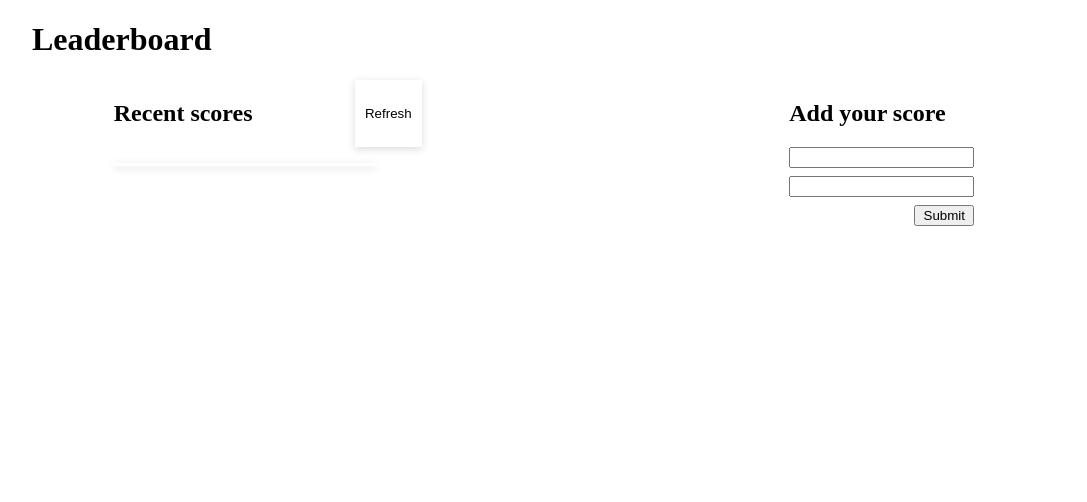
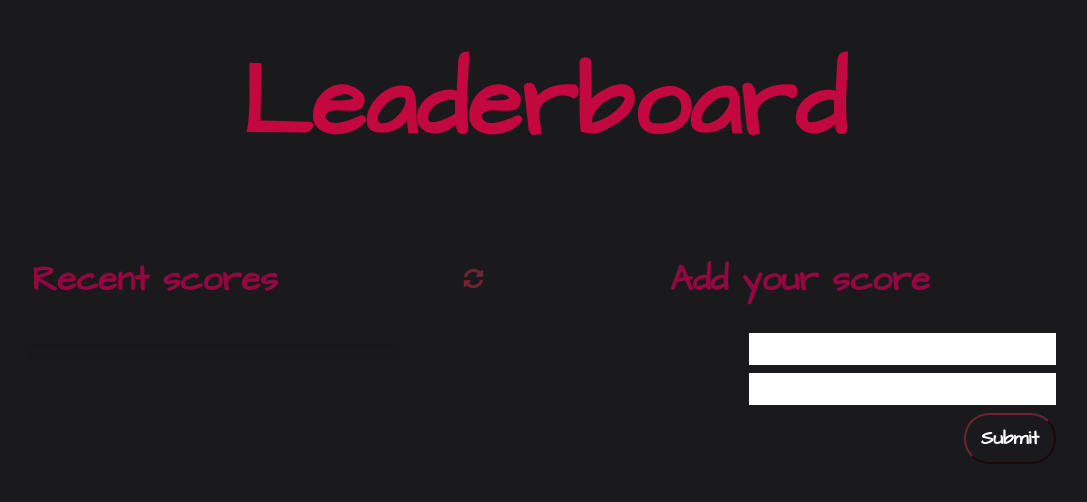
Before and after one commit to safafa/LeaderBoard, a website built with webpack: page src/index.html in a window 1280 px wide. Shown: the whole page, without its empty margins (96-1183 px from the left). Built offline with nearby package versions, Linux system fonts and the light colour scheme; no server answers.

Commit message:
Add style

```diff
--- a/src/index.html
+++ b/src/index.html
@@ -3,25 +3,29 @@
 <head>
     <meta charset="UTF-8">
     <meta name="viewport" content="width=device-width, initial-scale=1.0">
-    <title>Leaderboard</title>
+    <link rel="preconnect" href="https://fonts.googleapis.com">
+    <link rel="preconnect" href="https://fonts.gstatic.com" crossorigin>
+    <link href="https://fonts.googleapis.com/css2?family=Architects+Daughter&display=swap" rel="stylesheet">
+    <link rel="stylesheet" href="https://pro.fontawesome.com/releases/v5.10.0/css/all.css" integrity="sha384-AYmEC3Yw5cVb3ZcuHtOA93w35dYTsvhLPVnYs9eStHfGJvOvKxVfELGroGkvsg+p" crossorigin="anonymous"/>
+    <title>Leader board</title>
 </head>
 <body class="flex">
-    <header><h1>Leaderboard</h1></header>
+    <header><h1 class="archi-font">Leaderboard</h1></header>
     <main class="flex">
-    <section id='scores-section' class="flex">
+    <section id='scores-section' class="flex w-50">
         <header class="flex w-100">
-            <h2>Recent scores</h2>
-            <button id="refresh">Refresh</button>
+            <h2 class="archi-font">Recent scores</h2>
+            <button id="refresh" class="fas fa-sync-alt"></button>
         </header>
         <ul id="scores-list">
         </ul>
     </section>
-    <section class="flex">
-        <h2>Add your score</h2>
+    <section class="flex w-50">
+        <h2 class="archi-font center-text">Add your score</h2>
         <form id="score-form" class="flex">
             <input type="text" name="name" id="name">
             <input type="number" name="score" id="score">
-            <button type="submit" id="submit">Submit</button>
+            <button type="submit" id="submit" class="archi-font">Submit</button>
         </form>
     </section>
 </main>
--- a/src/style.css
+++ b/src/style.css
@@ -2,6 +2,29 @@ body {
   flex-direction: column;
   width: 80%;
   margin: 0 10%;
+  color: white;
+  background-color: #1a1a1d;
+}
+
+.archi-font {
+  font-family: "Architects Daughter", cursive;
+}
+
+.center-text {
+  text-align: center;
+}
+
+h1 {
+  text-align: center;
+  color: #c3073f;
+  line-height: 5%;
+  font-size: 100px;
+  margin-top: 10%;
+}
+
+h2 {
+  color: #950740;
+  font-size: 35px;
 }
 
 .flex {
@@ -18,23 +41,18 @@ body {
 
 main {
   justify-content: space-around;
-}
-
-#scores-section {
-  width: 50%;
+  margin-top: 5%;
 }
 
 #refresh {
-  background-color: white;
-  box-shadow: 0 2px 8px rgba(0, 0, 0, 0.15);
+  margin: 0 0 0 30%;
+  background-color: #1a1a1d;
+  color: #6f2232;
+  padding: 2px 32px;
+  text-align: center;
   border: none;
-  margin: 0 0 0 20%;
-  padding: 0 10px;
-}
-
-#refresh:hover {
-  border: none;
-  background-color: rgba(30, 28, 185, 0.733);
+  font-size: 20px;
+  cursor: pointer;
 }
 
 section {
@@ -43,28 +61,41 @@ section {
 
 ul {
   box-shadow: 0 2px 8px rgba(0, 0, 0, 0.15);
-  width: 50%;
+  width: 70%;
   list-style: none;
   padding: 3px 3px 0 3px;
 }
 
 li {
   text-align: center;
+  font-size: 19px;
 }
 
 li:nth-of-type(odd) {
-  background-color: #e9e9f9;
+  background-color: #4e4e50;
 }
 
 form {
   flex-direction: column;
+  width: 60%;
+  align-self: flex-end;
 }
 
 input {
   margin-bottom: 8px;
+  border: none;
+  height: 30px;
 }
 
 #submit {
-  width: 60px;
+  width: 30%;
   align-self: flex-end;
+  background-color: #1a1a1d;
+  color: white;
+  padding: 10px;
+  border-radius: 25px;
+  border-width: 2px;
+  border-color: #6f2232;
+  font-weight: bold;
+  font-size: 19px;
 }
```
